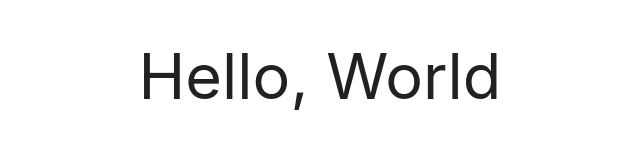
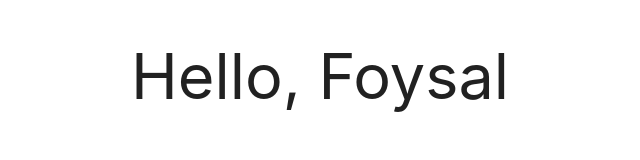
Before and after one commit to syedi/hello-world, a plain HTML site: page index.html in a window 1280 px wide. Shown: the whole page, without its empty margins (320-960 px from the left). Drawn offline with nearby package versions, Linux system fonts and the light colour scheme.

Commit message:
Update index.html

```diff
--- a/index.html
+++ b/index.html
@@ -12,7 +12,7 @@
     </head>
 
     <body>
-      <h1 class="center-align">Hello, World</h1>
+      <h1 class="center-align">Hello, Foysal</h1>
       <!--JavaScript at end of body for optimized loading-->
       <script src="https://cdnjs.cloudflare.com/ajax/libs/materialize/1.0.0/js/materialize.min.js"></script>
     </body>
```
